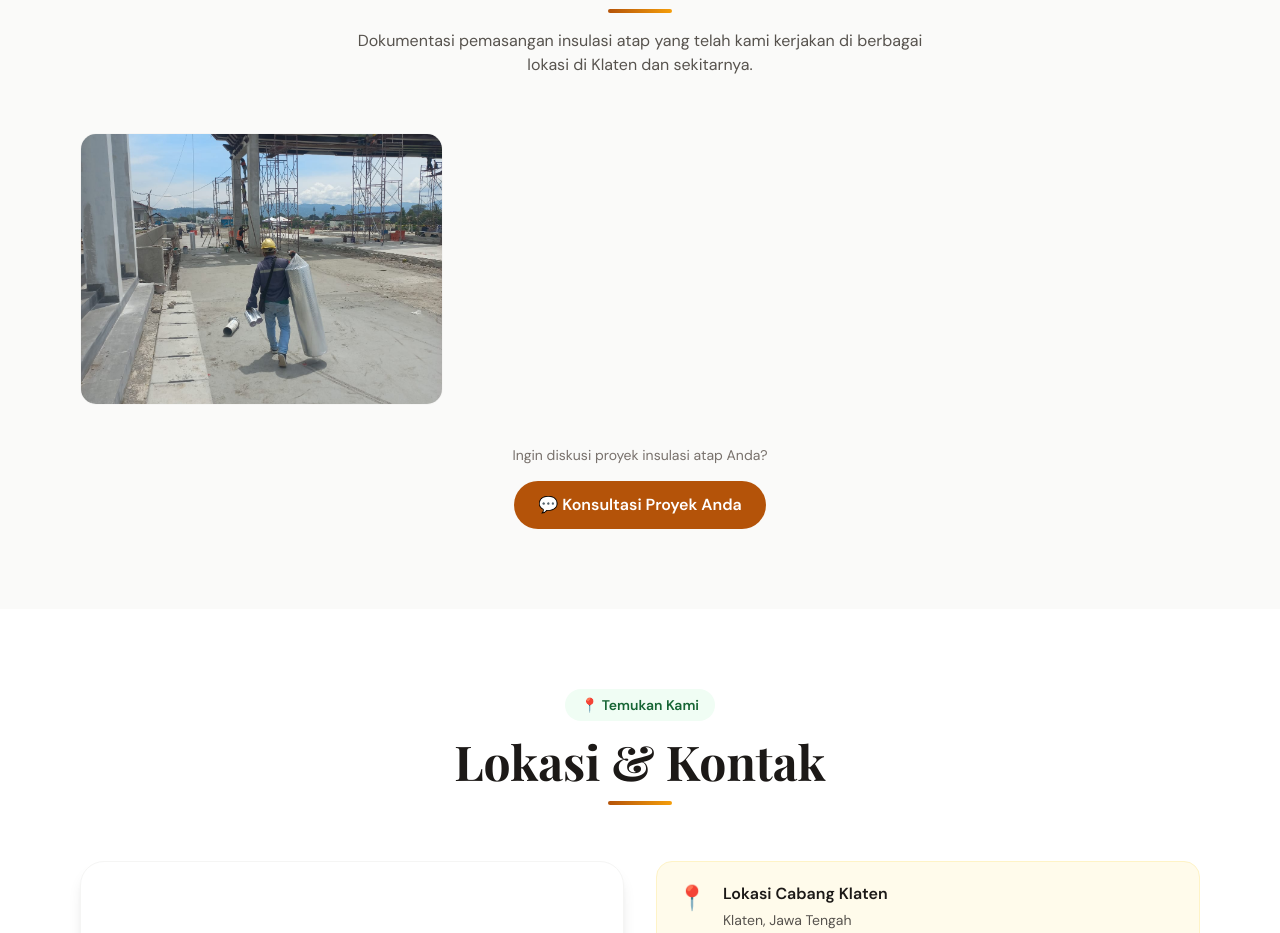
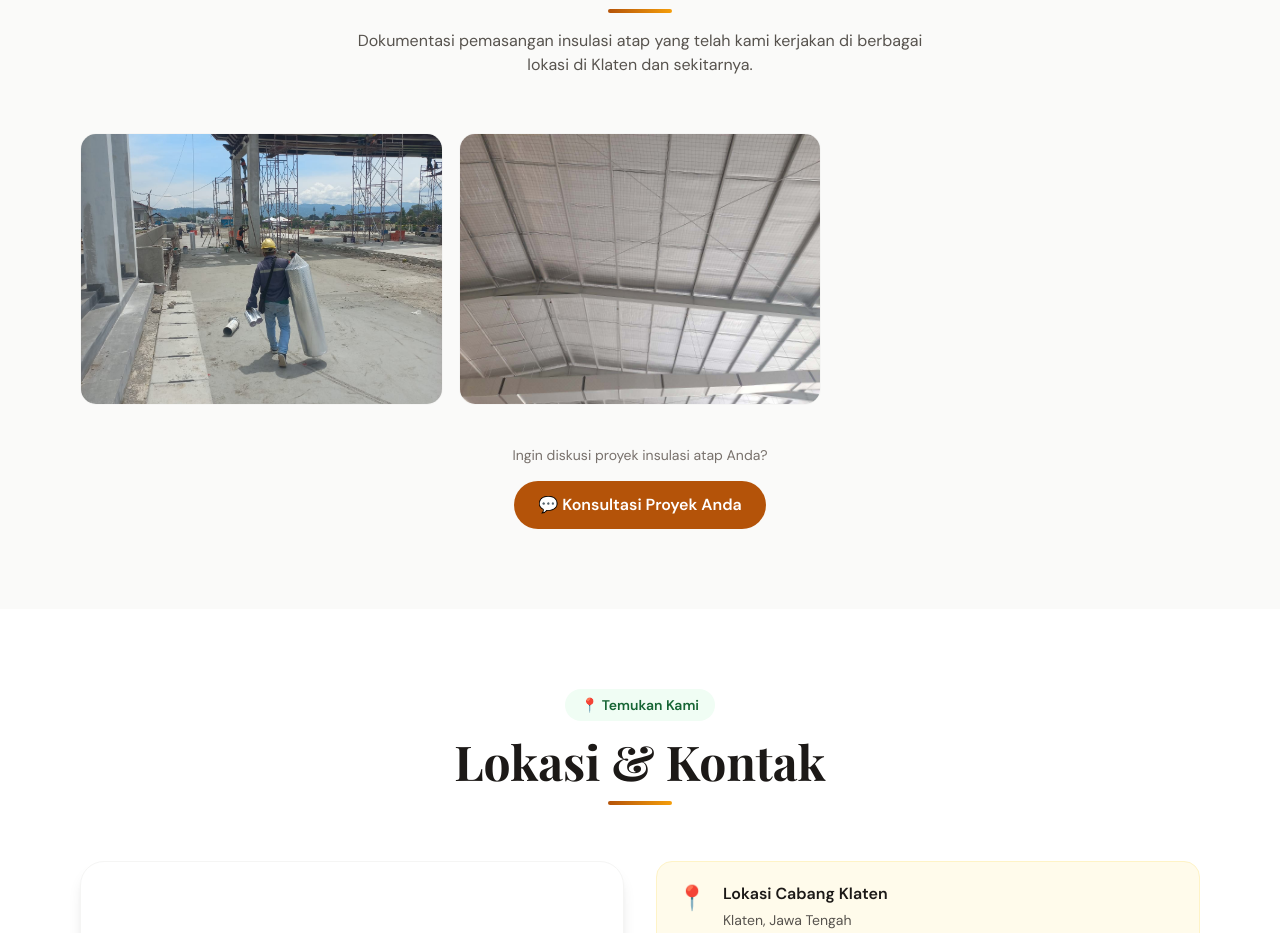
Before and after one commit to Bengkulu-travel/insulasi-atap-klaten, a Next.js app: page / in a window 1280 px wide. Shown: the part 4005-4938 px from the top of the page. Built offline with nearby package versions, Linux system fonts and the light colour scheme; grey boxes are pictures that could not be loaded.

Commit message:
Update data.js

```diff
--- a/app/data.js
+++ b/app/data.js
@@ -82,7 +82,7 @@ export const galleryImages = [
   { id: 1, src: "/images/imagesproyek1.jpg", alt: "Pemasangan insulasi", caption: "Pintu Tol - Klaten Kota" },
   // { id: 2, src: "/images/proyek2.jpg", alt: "Insulasi gedung", caption: "Komersial - Prambanan" },
   // { id: 3, src: "/images/proyek3.jpg", alt: "Pemasangan woven foil", caption: "Pemasangan - Delanggu" },
-  // { id: 4, src: "/images/proyek4.jpg", alt: "Hasil pemasangan", caption: "Hasil - Ceper" },
+  { id: 4, src: "/images/proyek4.jpg", alt: "Hasil pemasangan", caption: "Hasil - Ceper" },
   // { id: 5, src: "/images/proyek5.jpg", alt: "Insulasi gudang", caption: "Gudang - KIK" },
   // { id: 6, src: "/images/proyek6.jpg", alt: "Pemasangan bubble foil", caption: "Bubble Foil - Pedan" },
 ]
```
